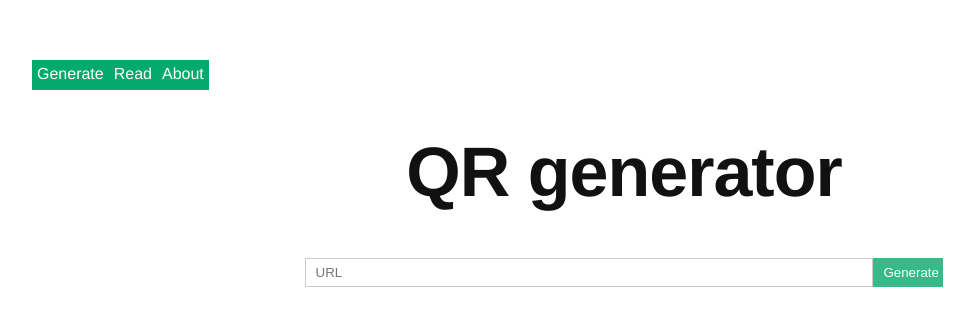
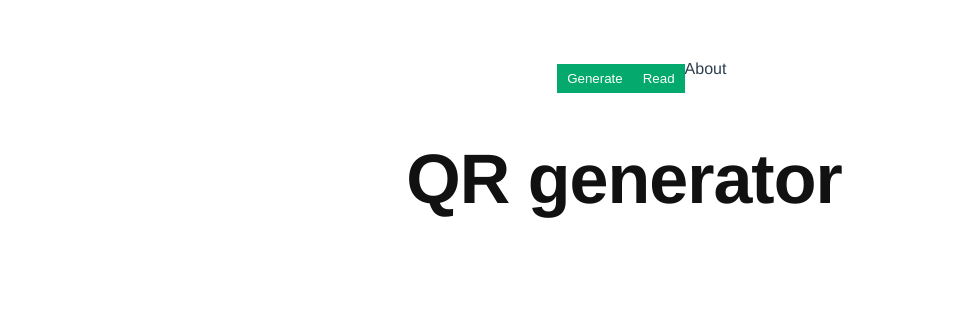
Before and after one commit to yutive/QR-generator, a Vue app: page / in a window 1280 px wide. Shown: the top 326 px of the page, without its empty margins (16-990 px from the left). Built offline with nearby package versions, Linux system fonts and the light colour scheme.

Commit message:
built a navbar

```diff
--- a/src/App.vue
+++ b/src/App.vue
@@ -1,14 +1,15 @@
 <template>
   <div id="app">
-    <navbar/>
+    <navbar id="nav" v-on:change="navigate"/>
     <h1>QR generator</h1>
-    <urlToPic/>
+    <urlToPic v-if="this.page==='generate'"/>
   </div>
 </template>
 
 <script>
 import urlToPic from './components/URL.vue'
 import navbar from './components/Navbar.vue'
+
 
 export default {
   name: 'App',
@@ -31,6 +32,10 @@ h1 {
   text-align: center;
 }
 
+#nav {
+  justify-content: center;
+}
+
 #app {
   font-family: Avenir, Helvetica, Arial, sans-serif;
   -webkit-font-smoothing: antialiased;
--- a/src/components/Navbar.vue
+++ b/src/components/Navbar.vue
@@ -1,24 +1,11 @@
 <template>
   <ul>
     <li>
-      <label for="generate">
-            Generate
-      </label>
-      <input type="radio"
-             @change="onChange($event)"
-             value="generate"
-             name="menu_switch"
-             id="generate">
+      <button @click="$emit('change', 'generate')">Generate</button>
     </li>
     <li>
-      <label for="read">
-        Read
-      </label>
-      <input
-          type="radio"
-          @change="onChange($event)"
-          value="read" name="menu_switch"
-          id="read">
+
+      <button @click="$emit('change', 'read')">Read</button>
     </li>
     <li>
       <label for="about">
@@ -35,33 +22,8 @@
 </template>
 
 <script>
-  export default {
-    name: "Navbar",
-    methods: {
-      onChange(event) {
-        let generate = false;
-        let read = false;
-        let about = false;
-        let switch_data = event.target.value;
-        console.log(switch_data);
-        switch (switch_data) {
-          case "generate":
-            generate = true;
-            break;
-          case "read":
-            read = true;
-            break;
-          case "about":
-            about = true;
-            break;
-        }
-        console.log(generate);
-        console.log(read);
-        console.log(about);
-
-
-      }
-    }
+export default {
+    name: "Navbar"
 }
 </script>
 
@@ -71,18 +33,14 @@
     list-style-type: none;
   }
 
-
-  li {
-    padding: 5px;
-    background-color: #04aa6d;
+  button  {
+    border: none;
+    cursor: pointer;
+    background: #04aa6d none;
     color: white;
-    display: block;
-    text-align: center;
-    height: 20px;
-  }
-
-  label {
-    display: block;
+    padding: 7px 10px;
+    margin: 4px 0;
+    width: auto;
   }
   li:hover:not(input){
     opacity: 0.8;
```
